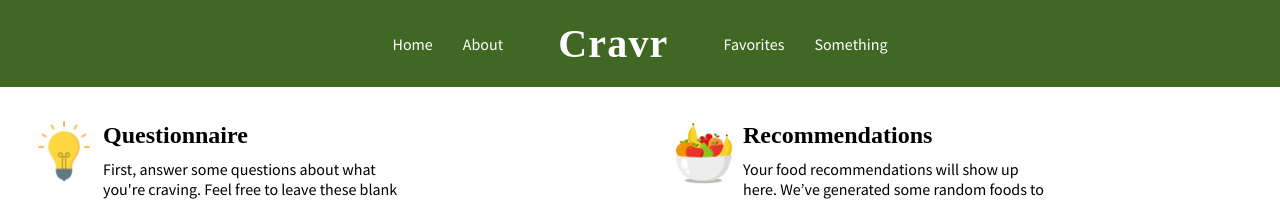
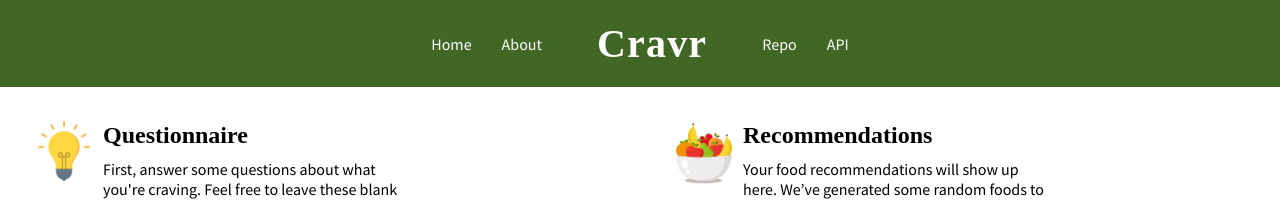
Before and after one commit to ewang0/cravr, a React (Create React App) app: page / in a window 1280 px wide. Shown: the top 201 px of the page. Built offline with nearby package versions, Linux system fonts and the light colour scheme; no server answers; a web font is replaced by a local one.

Commit message:
Update Nav items with repo and API

```diff
--- a/src/components/Nav.tsx
+++ b/src/components/Nav.tsx
@@ -11,8 +11,8 @@ const Nav: React.FC = () => {
             </div>
             <h1>Cravr</h1>
             <div className="nav-items right">
-                <NavLink to="/">Favorites</NavLink>
-                <NavLink to="/">Something</NavLink>
+                <a href="https://github.com/ewang0/stretch-tech" target="_blank" rel="noreferrer">Repo</a>
+                <a href="https://spoonacular.com/food-api" target="_blank" rel="noreferrer">API</a>
             </div>
         </nav>
     )
```
Also changed, not shown: src/components/Nav.css (line endings or trailing spaces).
